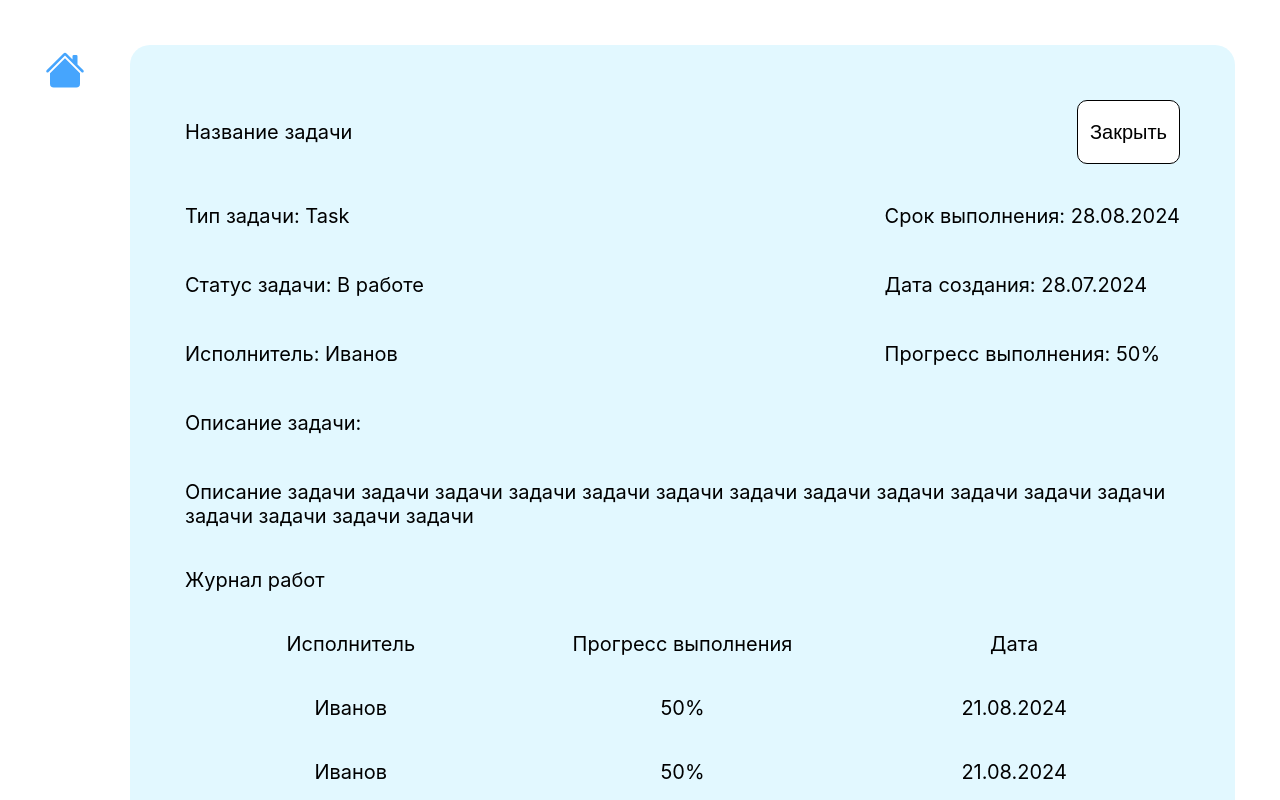
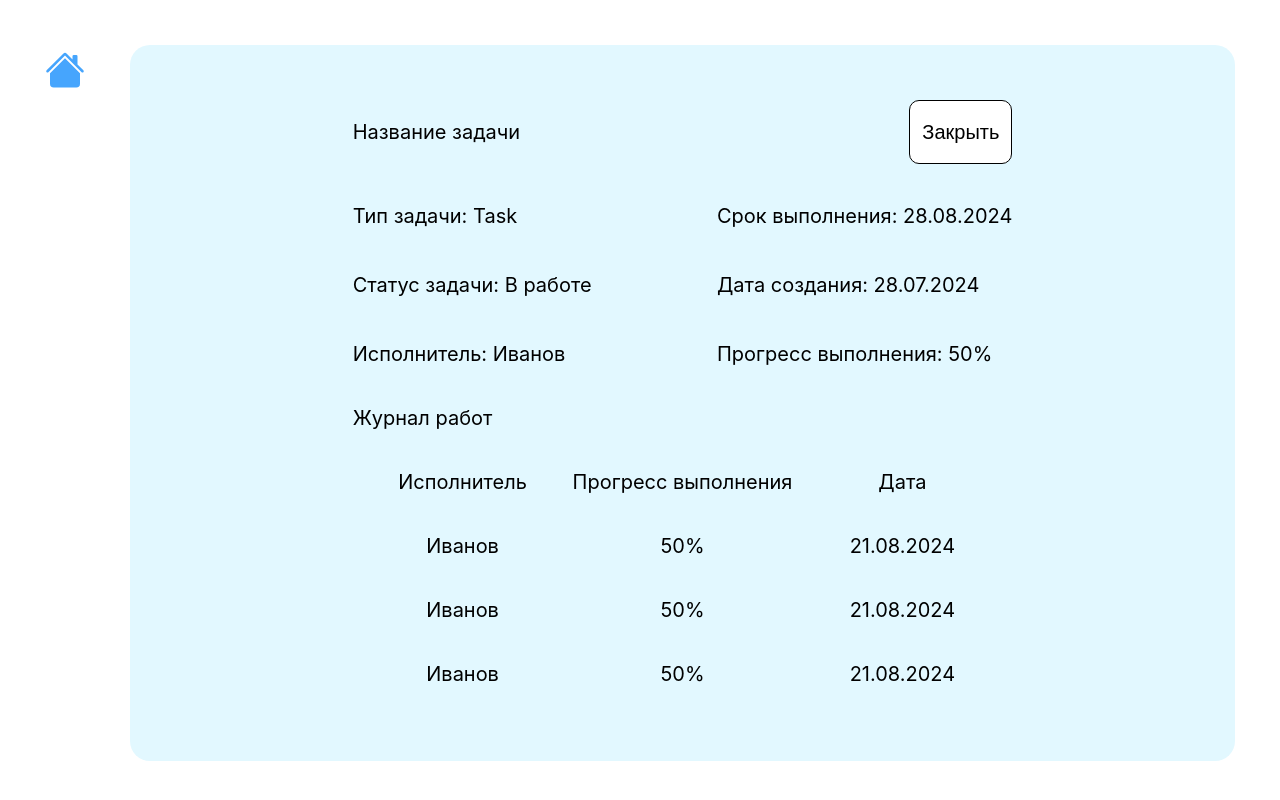
Before and after one commit to ksenia-14/TaskTracker, a React (Create React App) app in the folder frontend/: page /admin/task-worklog in a window 1280 px wide. Shown: the top 800 px of the page. Built offline with nearby package versions, Linux system fonts and the light colour scheme.

Commit message:
fix frontend

```diff
--- a/frontend/package.json
+++ b/frontend/package.json
@@ -6,6 +6,7 @@
     "@testing-library/jest-dom": "^5.17.0",
     "@testing-library/react": "^13.4.0",
     "@testing-library/user-event": "^13.5.0",
+    "axios": "^1.7.5",
     "react": "^18.3.1",
     "react-dom": "^18.3.1",
     "react-router-dom": "^6.26.1",
--- /dev/null
+++ b/frontend/src/apiConfig.js
@@ -0,0 +1,8 @@
+const API_BASE_URL = 'http://localhost/api';
+
+export const ENDPOINTS = {
+  TEST: `${API_BASE_URL}/`,
+  USERS: `${API_BASE_URL}/users`,
+  POSTS: `${API_BASE_URL}/posts`,
+  COMMENTS: `${API_BASE_URL}/comments`,
+};
--- a/frontend/src/components/authorizationForm/AuthorizationForm.jsx
+++ b/frontend/src/components/authorizationForm/AuthorizationForm.jsx
@@ -1,5 +1,8 @@
 import React, { useState } from 'react';
 import { useNavigate } from 'react-router-dom';
+import axios from 'axios';
+import { ENDPOINTS } from '../../apiConfig';
+
 import style from './authorizationForm.module.scss';
 
 const AuthorizationForm = () => {
@@ -9,6 +12,7 @@ const AuthorizationForm = () => {
 
   const handleLogin = (event) => {
     event.preventDefault();
+    axios.get(ENDPOINTS.TEST);
 
     if (role === 'admin') {
       navigate('/admin/task-list');
--- a/frontend/src/components/taskOpenWorklog/TaskOpenWorklog.jsx
+++ b/frontend/src/components/taskOpenWorklog/TaskOpenWorklog.jsx
@@ -24,11 +24,6 @@ const TaskOpenWorklog = () => {
         <p>Дата создания: 28.07.2024</p>
         <p>Исполнитель: Иванов</p>
         <p>Прогресс выполнения: 50%</p>
-
-        <p className={style["description"]}>Описание задачи:</p>
-        <p className={style["description"]}>Описание задачи задачи задачи задачи задачи задачи задачи задачи задачи
-        задачи задачи задачи задачи задачи задачи задачи
-        </p>
       </div>
       <p>Журнал работ</p>
       <div className={style["header-worklog"]}>
--- a/frontend/src/global.js
+++ /dev/null
@@ -1,3 +0,0 @@
-const urlAPI = "http://localhost:8081"
-
-export { urlAPI }
```
Also changed, not shown: 1 other file (tests, documents, lock files or other folders).
